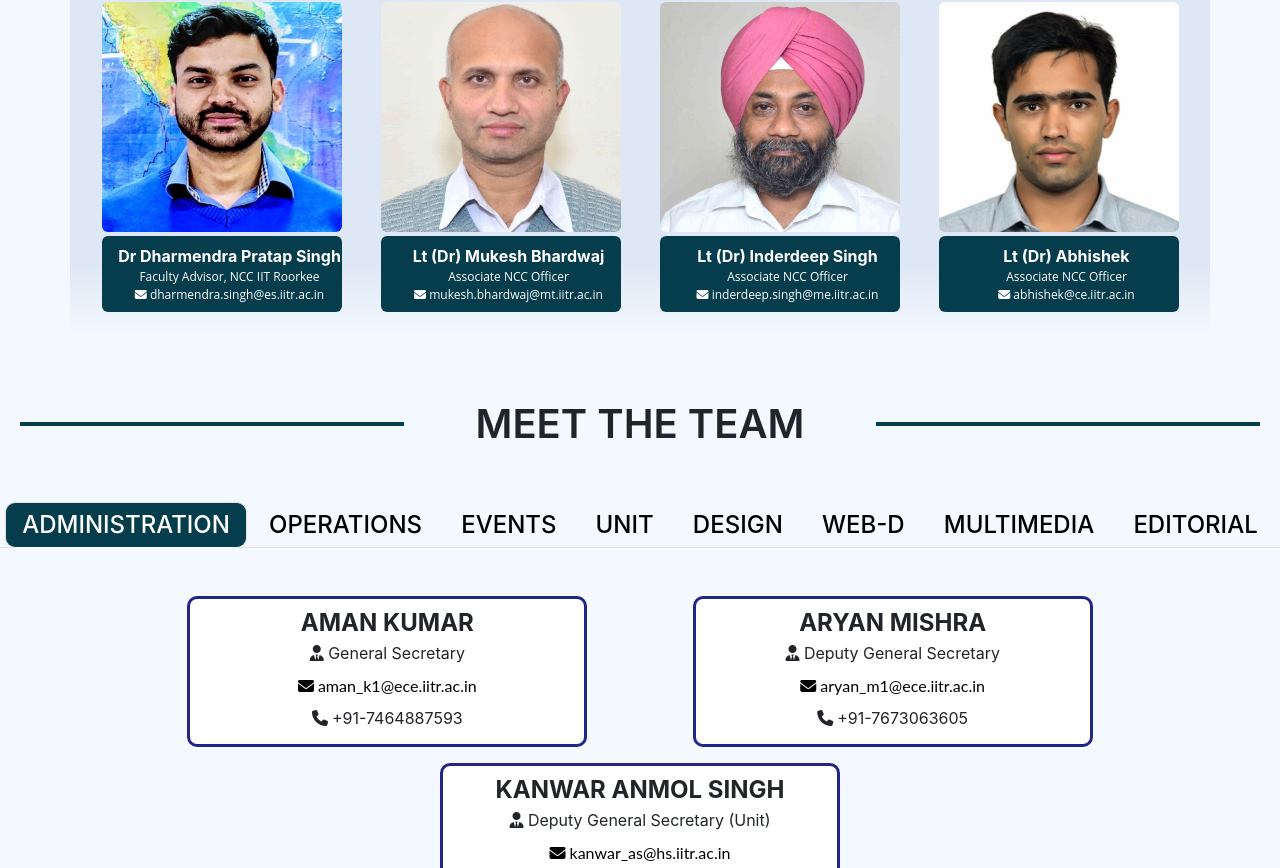
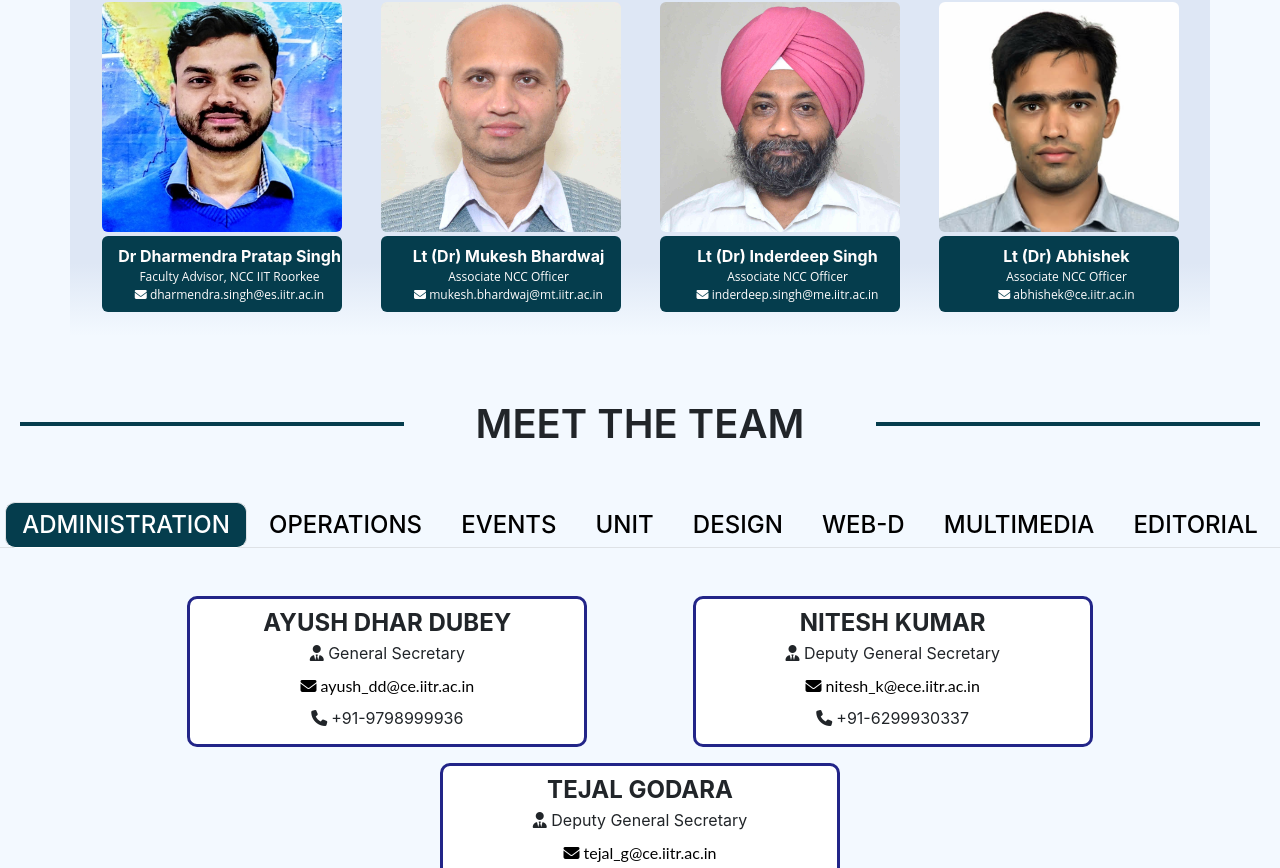
Before and after one commit to AyushDharDubey/NCC-IITR, a React (Create React App) app in the folder ncc/: page /#/about-us in a window 1280 px wide. Shown: the part 1932-2800 px from the top of the page. Built offline with nearby package versions, Linux system fonts and the light colour scheme.

Commit message:
team updated 2025

```diff
--- a/ncc/src/components/AboutUs/Team.js
+++ b/ncc/src/components/AboutUs/Team.js
@@ -6,150 +6,162 @@ const Team = () => {
   const teamData = {
     ADMINISTRATION: [
       {
-        name: 'AMAN KUMAR',
+        name: 'AYUSH DHAR DUBEY',
         designation: 'General Secretary',
-        email: 'aman_k1@ece.iitr.ac.in',
-        phone: '+91-7464887593',
+        email: 'ayush_dd@ce.iitr.ac.in',
+        phone: '+91-9798999936',
       },
       {
-        name: 'ARYAN MISHRA',
+        name: 'NITESH KUMAR',
         designation: 'Deputy General Secretary',
-        email: 'aryan_m1@ece.iitr.ac.in',
-        phone: '+91-7673063605',
+        email: 'nitesh_k@ece.iitr.ac.in',
+        phone: '+91-6299930337',
       },
       {
-        name: 'KANWAR ANMOL SINGH',
-        designation: 'Deputy General Secretary (Unit)',
-        email: 'kanwar_as@hs.iitr.ac.in',
-        phone: '+91-7347346875',
+        name: 'TEJAL GODARA',
+        designation: 'Deputy General Secretary',
+        email: 'tejal_g@ce.iitr.ac.in',
+        phone: '+91-9828483211',
       },
     ],
     OPERATIONS: [
       {
-        name: 'ANKIT LAL',
+        name: 'ANJANI NANDAN',
         designation: 'Joint Secretary',
-        email: 'ankit_l@ce.iitr.ac.in',
-        phone: '+91-9958718768',
+        email: 'anjani_n@ch.iitr.ac.in',
+        phone: '+91-9334629593',
       },
       {
-        name: 'ATHARV NANDKUMAR',
+        name: 'MAHI SAHU',
         designation: 'Joint Secretary',
-        email: 'atharva_ns@ece.iitr.ac.in',
-        phone: '+91-8010345453',
+        email: 'mahi_s@ee.iitr.ac.in',
+        phone: '+91-7317676311',
       },
       {
-        name: 'KAJAL KATARIA',
+        name: 'UDBHAV MEENA',
         designation: 'Joint Secretary',
-        email: 'kajal_k@ce.iitr.ac.in',
-        phone: '+91-8477876989',
+        email: 'udbhav_m@ce.iitr.ac.in',
+        phone: '+91-7877952443',
       },
     ],
     EVENTS: [
       {
-        name: 'HANSHIKA SONI',
+        name: 'UMESH',
         designation: 'Joint Secretary',
-        email: 'hansika_s@ce.iitr.ac.in',
-        phone: '+91-8209472897',
+        email: 'umesh@ch.iitr.ac.in',
+        phone: '+91-9528438619',
       },
       {
-        name: 'PRATIK',
+        name: 'ARPIT KUMAR PANDEY',
         designation: 'Joint Secretary',
-        email: 'pratik@hs.iitr.ac.in',
-        phone: '+91-8856009384',
-      },
-      {
-        name: 'TAPISH VIKRAM',
-        designation: 'Joint Secretary',
-        email: 'tapish_v@me.iitr.ac.in',
-        phone: '+91-8979753464',
+        email: 'arpit_kp@ece.iitr.ac.in',
+        phone: '+91-8409934791',
       },
     ],
     UNIT: [
       {
-        name: 'ISHA',
+        name: 'NIKHIL RAJ',
         designation: 'Joint Secretary',
-        email: 'isha@me.iitr.ac.in',
-        phone: '+91-9958312529',
+        email: 'nikhil_r@ee.iitr.ac.in',
+        phone: '+91-6204736858',
       },
       {
-        name: 'NEETU',
+        name: 'VIBHA',
         designation: 'Joint Secretary',
-        email: 'neetu@cy.iitr.ac.in',
-        phone: '+91-7986012845',
+        email: 'vibha@ch.iitr.ac.in',
+        phone: '+91-7988164677',
       },
       {
-        name: 'PRATHAMVEER SINGH',
+        name: 'NISHAD MALVIYA',
         designation: 'Joint Secretary',
-        email: 'prathamveer_s@me.iitr.ac.in',
-        phone: '+91-8855900021',
-      },
-      {
-        name: 'TADANGI DRAKSHAYANI',
-        designation: 'Joint Secretary',
-        email: 'tadangi_d@bt.iitr.ac.in',
-        phone: '+91-9390789510',
+        email: 'nishad_m@me.iitr.ac.in',
+        phone: '+91-6268138526',
       },
     ],
     DESIGN: [
       {
-        name: 'ABHIUDIT SHARMA',
+        name: 'MD KASIF',
         designation: 'Joint Secretary',
-        email: 'abhiudit_s@ar.iitr.ac.in',
-        phone: '+91-9205152911',
+        email: 'm_kasif@ar.iitr.ac.in',
+        phone: '+91-7979058639',
       },
       {
-        name: 'MANISH RANJAN',
+        name: 'HARSHITA GUPTA',
         designation: 'Joint Secretary',
-        email: 'manish_r@ce.iitr.ac.in',
-        phone: '+91-6205255659',
+        email: 'harshita_g1@ce.iitr.ac.in',
+        phone: '+91-8077441858',
+      }, {
+        name: 'RITIK RAJ',
+        designation: 'Joint Secretary',
+        email: 'ritik_r@ar.iitr.ac.in',
+        phone: '+91-9608408949',
       },
     ],
     'WEB-D': [
       {
-        name: 'DEWANSH UPADHYAY',
+        name: 'DEVANSH PANDEY',
         designation: 'Joint Secretary',
-        email: 'dewansh_u@me.iitr.ac.in',
-        phone: '+91-8604435220',
+        email: 'devansh_p@ce.iitr.ac.in',
+        phone: '+91-9302752458',
       },
       {
-        name: 'DIVYA RAJ',
+        name: 'PIYUSH BHASKAR',
         designation: 'Joint Secretary',
-        email: 'divya_r@me.iitr.ac.in',
-        phone: '+91-6299425399',
+        email: 'piyush_b@ece.iitr.ac.in',
+        phone: '+91-7678166149',
       },
     ],
     MULTIMEDIA: [
       {
-        name: 'DHEERAJ KUMAR MOURYA',
+        name: 'RITESH KUMAR RATNAKAR',
         designation: 'Joint Secretary',
-        email: 'dheeraj_km@es.iitr.ac.in',
-        phone: '+91-8707215896',
-      },
-      {
-        name: 'YASH GEHLOT',
-        designation: 'Joint Secretary',
-        email: 'yash_g@ece.iitr.ac.in',
-        phone: '+91-9461896459',
+        email: 'ritesh_kr@ce.iitr.ac.in',
+        phone: '+91-9140951826',
       },
     ],
     EDITORIAL: [
       {
-        name: 'ARYAN RAJ',
+        name: 'GUNJAN',
         designation: 'Joint Secretary',
-        email: 'aryan_r1@ece.iitr.ac.in',
-        phone: '+91-8690930289',
+        email: 'gunjan@ce.iitr.ac.in',
+        phone: '+91-9634420531',
       },
       {
-        name: 'BHAVYA BHARGAV',
+        name: 'NAMAN MALU',
         designation: 'Joint Secretary',
-        email: 'bhavya_b@ar.iitr.ac.in',
-        phone: '+91-7973004260',
+        email: 'naman_m@ee.iitr.ac.in',
+        phone: '+91-7597840017',
       },
     ],
   };
 
   const alumniData = [
     {
+      year: "2024-2025",
+      members: [
+        { name: "AMAN KUMAR", designation: "General Secretary" },
+        { name: "ARYAN MISHRA", designation: "Deputy General Secretary" },
+        { name: "KANWAR ANMOL SINGH", designation: "Deputy General Secretary, Unit" },
+        { name: "ANKIT LAL", designation: "Joint Secretary, Operations" },
+        { name: "ATHARV NANDKUMAR", designation: "Joint Secretary, Operations" },
+        { name: "KAJAL KATARIA", designation: "Joint Secretary, Operations" },
+        { name: "HANSHIKA SONI", designation: "Joint Secretary, Events" },
+        { name: "PRATIK", designation: "Joint Secretary, Events" },
+        { name: "TAPISH VIKRAM", designation: "Joint Secretary, Events" },
+        { name: "ISHA", designation: "Joint Secretary, Unit" },
+        { name: "NEETU", designation: "Joint Secretary, Unit" },
+        { name: "PRATHAMVEER SINGH", designation: "Joint Secretary, Unit" },
+        { name: "TADANGI DRAKSHAYANI", designation: "Joint Secretary, Unit" },
+        { name: "ABHIUDIT SHARMA", designation: "Joint Secretary, Design" },
+        { name: "MANISH RANJAN", designation: "Joint Secretary, Design" },
+        { name: "DEWANSH UPADHYAY", designation: "Joint Secretary, Web-D" },
+        { name: "DIVYA RAJ", designation: "Joint Secretary, Web-D" },
+        { name: "DHEERAJ KUMAR MOURYA", designation: "Joint Secretary, Multimedia"},
+        { name: "YASH GEHLOT", designation: "Joint Secretary, Multimedia" },
+        { name: "ARYAN RAJ", designation: "Joint Secretary, Editorial"},
+        { name: "BHAVYA BHARGAV", designation: "Joint Secretary, Editorial" }
+      ]
+    },{
       year: "2023-2024",
       members: [
         { name: "HARDIK SAHNI", designation: "General Secretary" },
@@ -331,7 +343,39 @@ const Team = () => {
                       ))}
                     </div>
                     <div className="section-1 d-flex justify-content-evenly">
-                      {team.members.slice(9).map((member) => (
+                      {team.members.slice(9,12).map((member) => (
+                        <div className="item" key={member.name}>
+                          <p className="name"><b>{member.name}</b></p>
+                          <span className="designation"><i className="fa fa-user-tie"></i> {member.designation}</span>
+                        </div>
+                      ))}
+                    </div>
+                     <div className="section-1 d-flex justify-content-evenly">
+                      {team.members.slice(12,15).map((member) => (
+                        <div className="item" key={member.name}>
+                          <p className="name"><b>{member.name}</b></p>
+                          <span className="designation"><i className="fa fa-user-tie"></i> {member.designation}</span>
+                        </div>
+                      ))}
+                    </div>
+                     <div className="section-1 d-flex justify-content-evenly">
+                      {team.members.slice(15,18).map((member) => (
+                        <div className="item" key={member.name}>
+                          <p className="name"><b>{member.name}</b></p>
+                          <span className="designation"><i className="fa fa-user-tie"></i> {member.designation}</span>
+                        </div>
+                      ))}
+                    </div>
+                       <div className="section-1 d-flex justify-content-evenly">
+                      {team.members.slice(18,21).map((member) => (
+                        <div className="item" key={member.name}>
+                          <p className="name"><b>{member.name}</b></p>
+                          <span className="designation"><i className="fa fa-user-tie"></i> {member.designation}</span>
+                        </div>
+                      ))}
+                    </div>
+                     <div className="section-1 d-flex justify-content-evenly">
+                      {team.members.slice(21).map((member) => (
                         <div className="item" key={member.name}>
                           <p className="name"><b>{member.name}</b></p>
                           <span className="designation"><i className="fa fa-user-tie"></i> {member.designation}</span>
```
